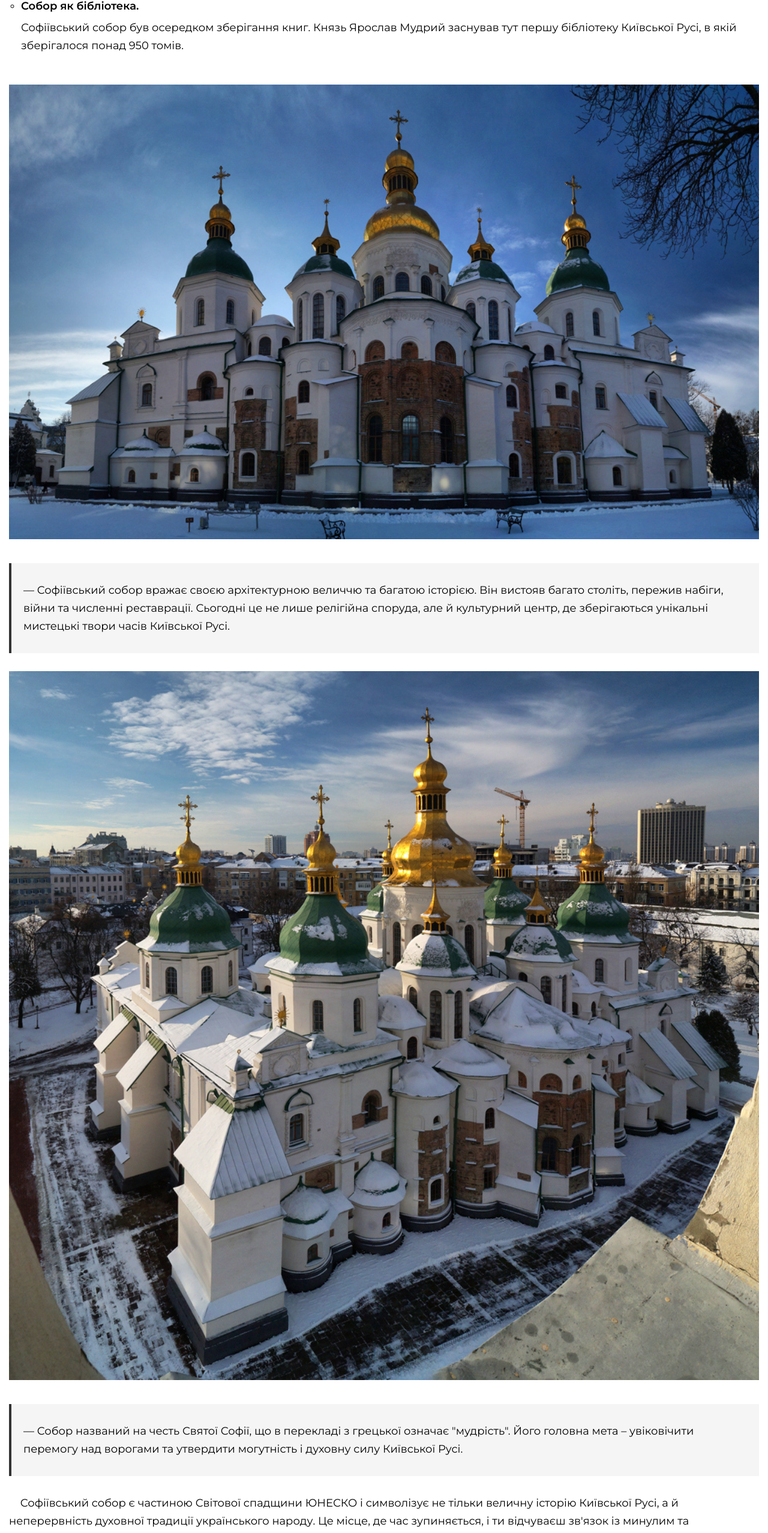
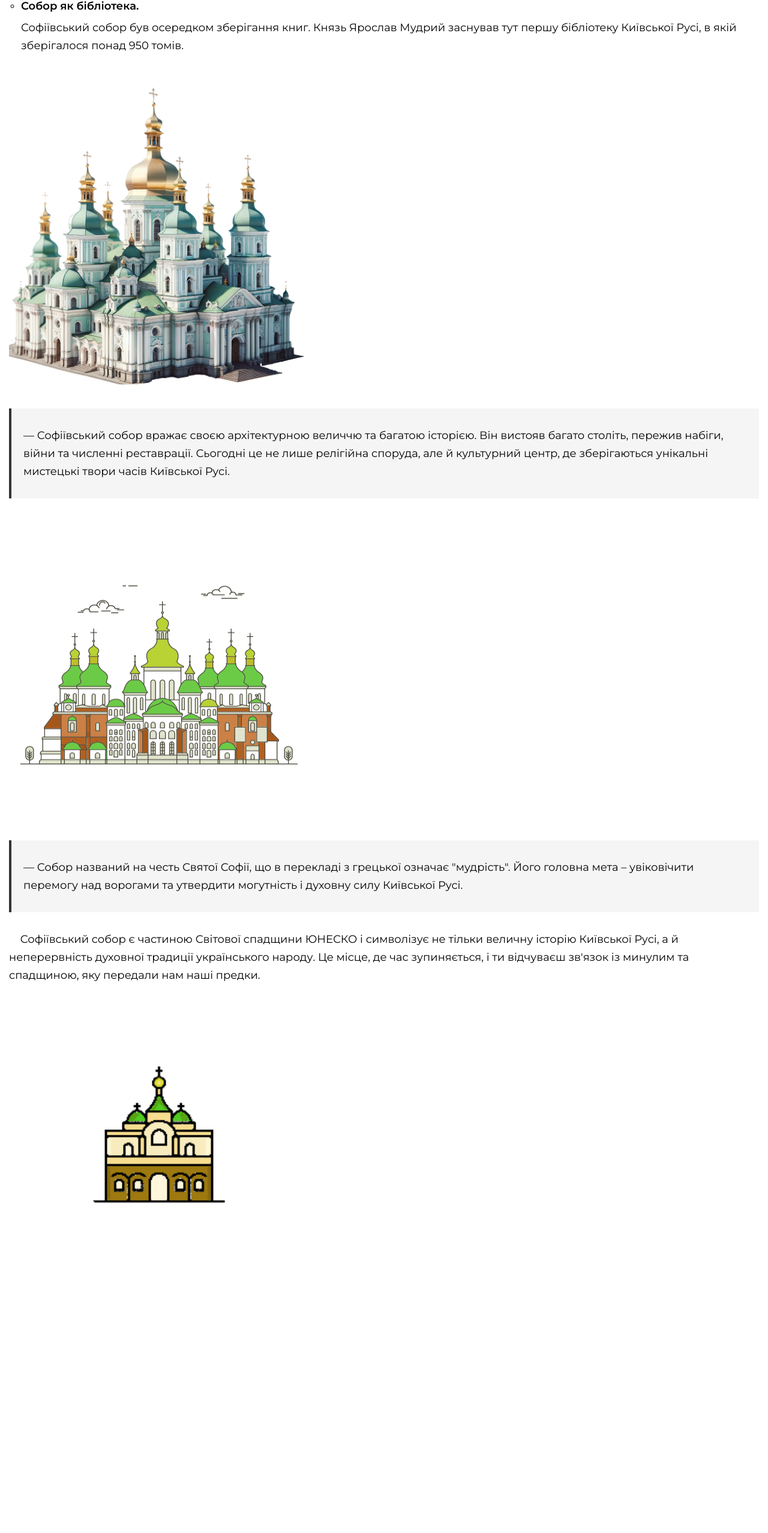
Before and after one commit to Vitalik0001/University-website-St.-Sophia-Cathedral-, a website: page index.html in a window 1280 px wide. Shown: the part 1158-3714 px from the top of the page at 60% size. After the commit the page ends 3417 px from the top, so only its background shows below. Drawn offline with Linux system fonts and the light colour scheme.

Commit message:
feature: changed images

```diff
--- a/src/pages/home/index.html
+++ b/src/pages/home/index.html
@@ -51,7 +51,7 @@
       </li>
     </ul>
   </div>
-  <img class="home__img" src="src\assets\2.jpg" alt="cathedral" />
+  <img class="home__img" src="src/assets/cathedral3-4.png" alt="cathedral" />
   <div class="home__text">
     <p class="subtitle">
       &mdash; Софіївський собор вражає своєю архітектурною величчю та багатою
@@ -60,7 +60,7 @@
       центр, де зберігаються унікальні мистецькі твори часів Київської Русі.
     </p>
   </div>
-  <img class="home__img" src="src\assets\3.jpg" alt="cathedral" />
+  <img class="home__img" src="src/assets/cathedral1-3.png" alt="cathedral" />
   <div class="home__text">
     <p class="subtitle">
       &mdash; Собор названий на честь Святої Софії, що в перекладі з грецької
@@ -77,5 +77,5 @@
       нам наші предки.
     </p>
   </div>
-  <img class="home__img" src="src\assets\4.jpg" alt="cathedral" />
+  <img class="home__img" src="src/assets/cathedral2-3.png" alt="cathedral" />
 </div>
--- a/src/pages/home/styles.scss
+++ b/src/pages/home/styles.scss
@@ -66,7 +66,8 @@
   }
 
   &__img {
-    width: 100%;
+    width: 500px;
+    height: 500px;
     margin-bottom: 30px;
   }
 
--- a/src/pages/influence/styles.scss
+++ b/src/pages/influence/styles.scss
@@ -10,6 +10,9 @@
   }
 
   .image {
+    height: 500px;
+    width: 500px;
+    margin: 0 auto;
     margin-bottom: 30px;
   }
 }
```
Also changed, not shown: src/pages/influence/index.html (+1 -1 lines), src/assets/cathedral1-3.png (added), src/assets/cathedral2-3.png (added), src/assets/cathedral3-4.png (added), src/assets/cathedral4.jpg (added), src/assets/cathedral5.png (added), src/pages/home/styles.css, src/pages/influence/styles.css.
